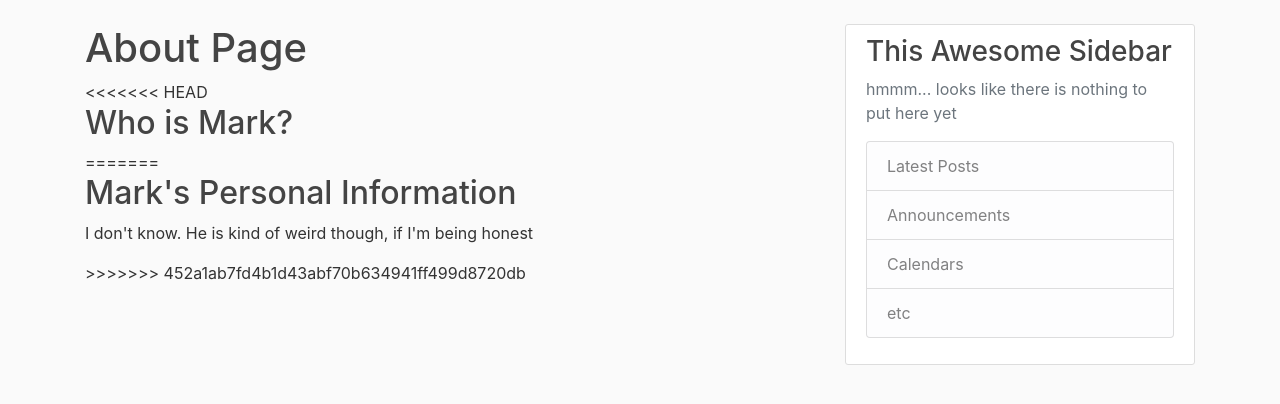
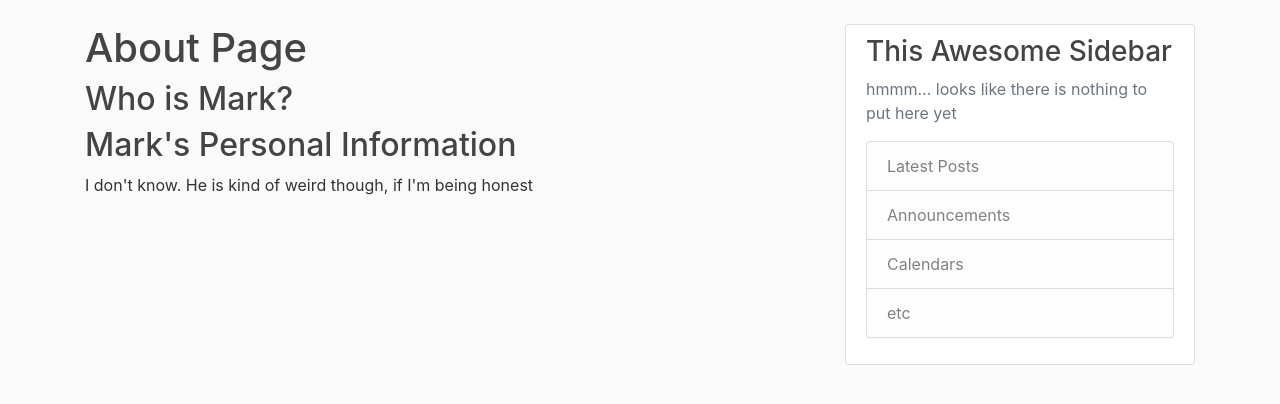
Before and after one commit to Markay12/FlaskBlog, a Flask app: page /about in a window 1280 px wide. Shown: the part 56-460 px from the top of the page. Run offline with Flask 2, Linux system fonts and the light colour scheme; some libraries are stand-ins or nearby versions.

Commit message:
commit changes

```diff
--- a/templates/about.html
+++ b/templates/about.html
@@ -1,10 +1,7 @@
 {% extends "layout.html" %}
 {% block content %}
     <h1>About Page</h1>
-<<<<<<< HEAD
     <h2>Who is Mark?</h2>
-=======
     <h2>Mark's Personal Information</h2>
     <p>I don't know. He is kind of weird though, if I'm being honest</p>
->>>>>>> 452a1ab7fd4b1d43abf70b634941ff499d8720db
 {% endblock content %}
```
